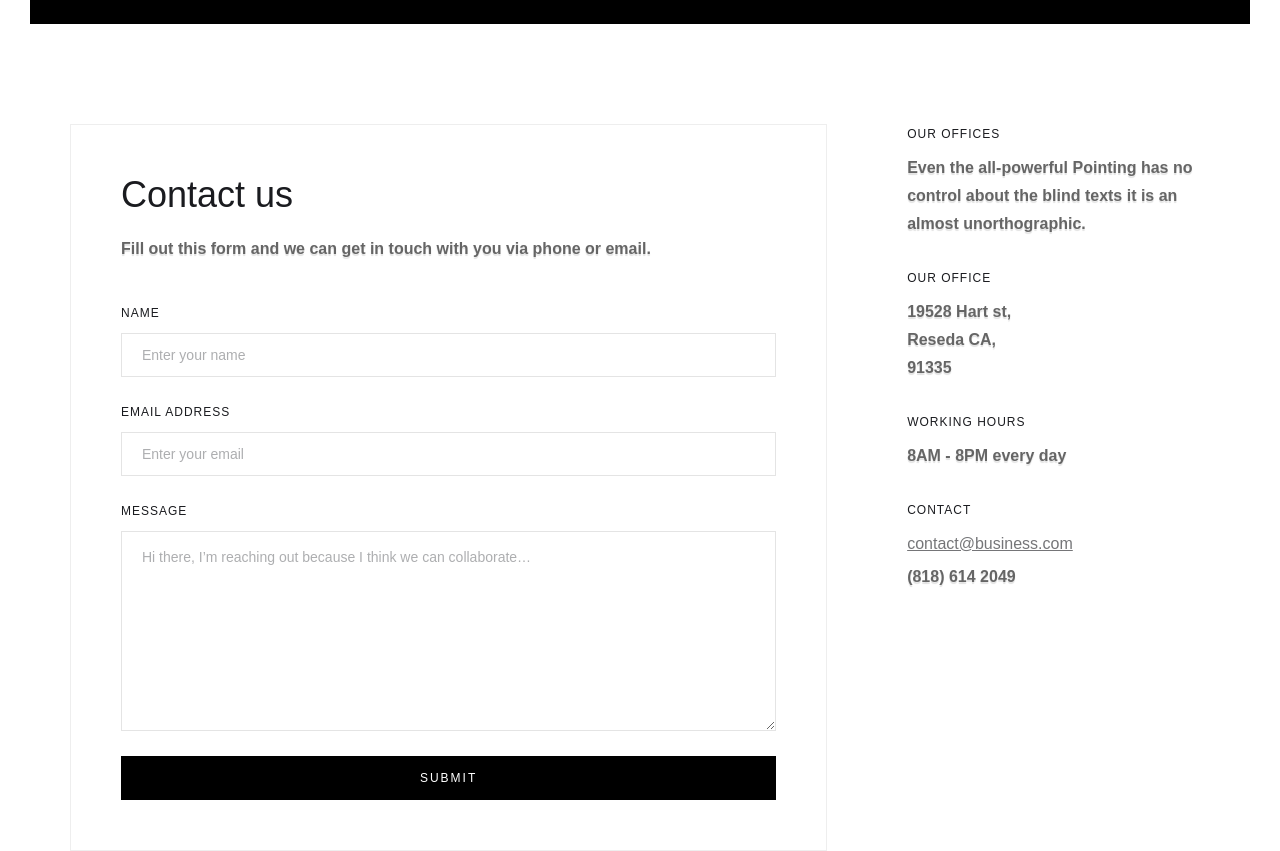
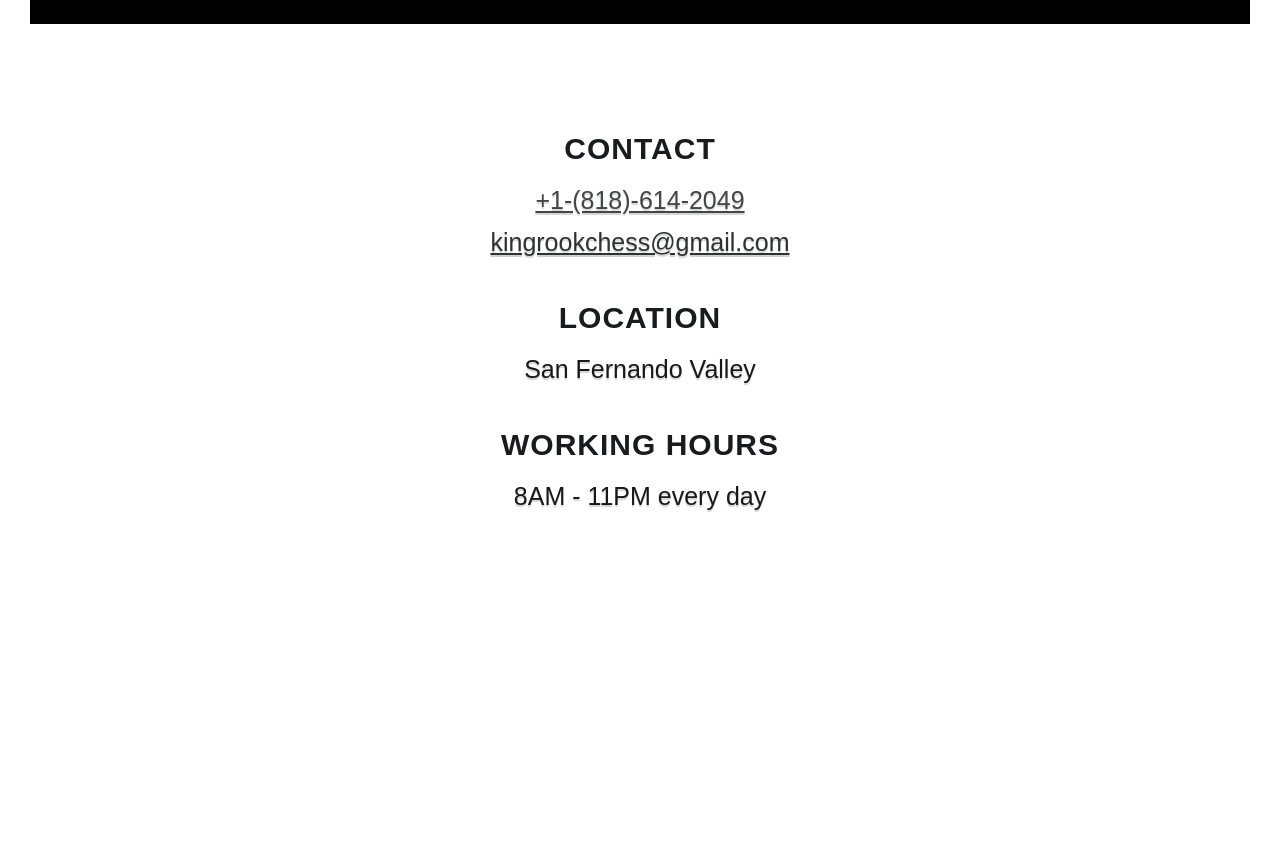
Before and after one commit to Smiff656/Chess-Website, a plain HTML site: page contact.html in a window 1280 px wide. Shown: the part 560-1411 px from the top of the page. After the commit the page ends 1167 px from the top, so only its background shows below. Drawn offline with nearby package versions, Linux system fonts and the light colour scheme; a script that the page names is missing.

Commit message:
Update from wf

```diff
--- a/contact.html
+++ b/contact.html
@@ -1,5 +1,5 @@
 <!DOCTYPE html><!--  This site was created in Webflow. https://www.webflow.com  -->
-<!--  Last Published: Tue Jul 11 2023 02:08:07 GMT+0000 (Coordinated Universal Time)  -->
+<!--  Last Published: Mon Jul 17 2023 16:55:59 GMT+0000 (Coordinated Universal Time)  -->
 <html data-wf-page="64a7442c4db8b5640ee34c94" data-wf-site="64a7442b4db8b5640ee34b32">
 <head>
   <meta charset="utf-8">
@@ -27,7 +27,7 @@ body{
 <body>
   <div data-collapse="medium" data-animation="default" data-duration="400" data-easing="ease" data-easing2="ease" role="banner" class="navigation w-nav">
     <div class="navigation-wrap">
-      <a href="index.html" class="logo-link w-nav-brand"><img src="images/business-logo2x.png" width="108" height="Auto" alt="" class="logo-image"></a>
+      <a href="index.html" class="logo-link w-nav-brand"><img src="images/Cropped-fully.png" width="148" height="Auto" alt="" class="logo-image"></a>
       <div class="menu">
         <nav role="navigation" class="navigation-items w-nav-menu">
           <a href="index.html" class="navigation-item w-nav-link">Home</a>
@@ -36,7 +36,7 @@ body{
         </nav>
         <div class="menu-button w-nav-button"><img src="images/menu-icon_1menu-icon.png" width="22" alt="" class="menu-icon"></div>
       </div>
-      <a href="mailto:mail@business.com?subject=You&#x27;ve%20got%20mail!" class="button cc-contact-us w-inline-block">
+      <a href="contact.html" aria-current="page" class="button cc-contact-us w-inline-block w--current">
         <div>Contact us</div>
       </a>
     </div>
@@ -49,43 +49,23 @@ body{
     </div>
   </div>
   <div class="section">
-    <div class="container">
-      <div class="w-layout-grid contact-form-grid">
-        <div id="w-node-_3f61509a-fac7-b0d5-3763-509be705858e-0ee34c94" class="contact-form-wrap">
-          <div class="contact-form-heading-wrap">
-            <h2 class="contact-heading">Contact us</h2>
-            <div class="paragraph-light">Fill out this form and we can get in touch with you via phone or email. </div>
-          </div>
-          <div class="contact-form w-form">
-            <form data-name="Get In Touch Form" name="wf-form-Get-In-Touch-Form" id="email-form" method="get" class="get-in-touch-form" data-wf-page-id="64a7442c4db8b5640ee34c94" data-wf-element-id="3f61509a-fac7-b0d5-3763-509be7058595"><label for="Name">Name</label><input type="text" class="text-field cc-contact-field w-input" maxlength="256" name="name" data-name="Name" placeholder="Enter your name" id="Name"><label for="Email-2">Email Address</label><input type="email" class="text-field cc-contact-field w-input" maxlength="256" name="Email" data-name="Email" placeholder="Enter your email" id="Email" required=""><label for="Message">Message</label><textarea id="Message" name="Message" placeholder="Hi there, I’m reaching out because I think we can collaborate…" maxlength="5000" data-name="Message" class="text-field cc-textarea cc-contact-field w-input"></textarea><input type="submit" value="Submit" data-wait="Please wait..." class="button w-button"></form>
-            <div class="status-message cc-success-message w-form-done">
-              <div>Thank you! Your submission has been received!</div>
-            </div>
-            <div class="status-message cc-error-message w-form-fail">
-              <div>Oops! Something went wrong while submitting the form.</div>
-            </div>
-          </div>
+    <div class="container"></div>
+  </div>
+  <div class="div-block">
+    <div class="details-wrap">
+      <div class="details-wrap">
+        <div class="label-copy">CONTACT</div>
+        <div class="paragraph-light">
+          <a href="tel:+18186142049" class="link">+1-(818)-614-2049</a>
         </div>
-        <div id="w-node-_3f61509a-fac7-b0d5-3763-509be70585a6-0ee34c94">
-          <div class="details-wrap">
-            <div class="label">Our offices </div>
-            <div class="paragraph-light">Even the all-powerful Pointing has no control about the blind texts it is an almost unorthographic.</div>
-          </div>
-          <div class="details-wrap">
-            <div class="label">OUR OFFICE</div>
-            <div class="paragraph-light">19528 Hart st, <br>Reseda CA,<br>91335</div>
-          </div>
-          <div class="details-wrap">
-            <div class="label">WORKING HOURS</div>
-            <div class="paragraph-light">8AM - 8PM every day</div>
-          </div>
-          <div class="details-wrap">
-            <div class="label">CONTACT</div>
-            <a href="mailto:contact@business.com?subject=You&#x27;ve%20got%20mail!" class="contact-email-link">contact@business.com</a>
-            <div class="paragraph-light">(818) 614 2049</div>
-          </div>
-        </div>
+        <a href="mailto:kingrookchess@gmail.com?subject=Book%20Chess%20Lesson" class="link">kingrookchess@gmail.com</a>
       </div>
+      <div class="label-copy">Location</div>
+      <div class="paragraph-light-copy">San Fernando Valley</div>
+    </div>
+    <div class="details-wrap">
+      <div class="label-copy">WORKING HOURS</div>
+      <div class="paragraph-light-copy">8AM - 11PM every day</div>
     </div>
   </div>
   <script src="https://d3e54v103j8qbb.cloudfront.net/js/jquery-3.5.1.min.dc5e7f18c8.js?site=64a7442b4db8b5640ee34b32" type="text/javascript" integrity="sha256-9/aliU8dGd2tb6OSsuzixeV4y/faTqgFtohetphbbj0=" crossorigin="anonymous"></script>
--- a/css/chess-website-685963.webflow.css
+++ b/css/chess-website-685963.webflow.css
@@ -141,6 +141,7 @@ figcaption {
   background-color: #f4f4f4;
   padding-left: 80px;
   padding-right: 80px;
+  font-family: Cinzel, sans-serif;
 }
 
 .styleguide-block {
@@ -286,9 +287,10 @@ figcaption {
   letter-spacing: 1px;
   text-transform: uppercase;
   margin-bottom: 10px;
-  font-size: 12px;
-  font-weight: 500;
-  line-height: 20px;
+  font-family: Cinzel, sans-serif;
+  font-size: 30px;
+  font-weight: 700;
+  line-height: 50px;
 }
 
 .label.cc-styleguide-label {
@@ -297,8 +299,11 @@ figcaption {
 
 .label.cc-light {
   opacity: .6;
-  font-family: Cinzel, sans-serif;
+  margin-top: 10px;
+  font-family: Cinzel, sans-serif;
+  font-size: 20px;
   font-weight: 600;
+  line-height: 30px;
 }
 
 .label.cc-blog-date {
@@ -338,10 +343,13 @@ figcaption {
 }
 
 .paragraph-light {
-  opacity: .6;
+  opacity: .9;
   color: #000;
   text-shadow: 0 2px 1px rgba(0, 0, 0, .2);
-  font-weight: 600;
+  font-family: Cinzel, sans-serif;
+  font-size: 19px;
+  font-weight: 400;
+  line-height: 30px;
 }
 
 .heading-jumbo {
@@ -553,6 +561,7 @@ figcaption {
 
 .intro-content.cc-homepage {
   margin-bottom: 20px;
+  font-family: Cinzel, sans-serif;
 }
 
 .motto-wrap {
@@ -561,6 +570,7 @@ figcaption {
   margin-bottom: 85px;
   margin-left: auto;
   margin-right: auto;
+  font-family: Cinzel, sans-serif;
 }
 
 .about-story-wrap {
@@ -919,8 +929,11 @@ figcaption {
 }
 
 .contact-email-link {
-  opacity: .6;
-  margin-bottom: 5px;
+  opacity: .8;
+  margin-bottom: 0;
+  font-family: Cinzel, sans-serif;
+  font-size: 25px;
+  line-height: 42px;
 }
 
 .contact-email-link:hover {
@@ -1000,9 +1013,11 @@ figcaption {
   / 1fr .5fr;
   align-items: center;
   margin-bottom: 80px;
+  font-family: Cinzel, sans-serif;
 }
 
 .about-grid.cc-about-2 {
+  grid-column-gap: 80px;
   grid-template-columns: 2fr 1fr;
   grid-template-areas: ". .";
   font-family: Cinzel, sans-serif;
@@ -1234,11 +1249,72 @@ figcaption {
   line-height: 20px;
   text-decoration: none;
   transition: box-shadow .25s, transform .25s;
+  box-shadow: 0 4px 5px 1px rgba(0, 0, 0, .2);
 }
 
 .button-v1---brix-copy.hover-v4---brix:hover {
   transform: scale(1.05);
   box-shadow: 0 6px 26px rgba(74, 58, 255, .4);
+}
+
+.div-block {
+  text-align: center;
+  margin-bottom: 0;
+  padding-bottom: 60px;
+  font-size: 30px;
+  line-height: 50px;
+}
+
+.label-copy {
+  letter-spacing: 1px;
+  text-transform: uppercase;
+  margin-bottom: 5px;
+  font-family: Cinzel, sans-serif;
+  font-size: 30px;
+  font-weight: 700;
+  line-height: 50px;
+}
+
+.label-copy.cc-styleguide-label {
+  margin-bottom: 25px;
+}
+
+.label-copy.cc-light {
+  opacity: .6;
+  font-family: Cinzel, sans-serif;
+  font-weight: 600;
+}
+
+.label-copy.cc-blog-date {
+  opacity: .6;
+  margin-top: 20px;
+}
+
+.link {
+  opacity: .9;
+  text-shadow: 0 2px 1px rgba(0, 0, 0, .2);
+  font-family: Cinzel, sans-serif;
+  font-size: 25px;
+  font-weight: 400;
+  line-height: 42px;
+}
+
+.paragraph-light-copy {
+  opacity: .9;
+  color: #000;
+  text-shadow: 0 2px 1px rgba(0, 0, 0, .2);
+  opacity: .9;
+  color: #000;
+  text-shadow: 0 2px 1px rgba(0, 0, 0, .2);
+  font-family: Cinzel, sans-serif;
+  font-size: 25px;
+  font-weight: 400;
+  line-height: 42px;
+}
+
+.div-block-2 {
+  text-align: center;
+  margin-bottom: 80px;
 }
 
 @media screen and (max-width: 991px) {
@@ -1671,14 +1747,6 @@ figcaption {
   grid-area: 2 / 2 / 3 / 3;
 }
 
-#w-node-_3f61509a-fac7-b0d5-3763-509be705858e-0ee34c94 {
-  grid-area: 1 / 1 / 2 / 2;
-}
-
-#w-node-_3f61509a-fac7-b0d5-3763-509be70585a6-0ee34c94 {
-  grid-area: 1 / 2 / 2 / 3;
-}
-
 @media screen and (max-width: 991px) {
   #w-node-_86e64837-0616-515b-4568-76c147234d34-0ee34c8f {
     grid-area: 2 / 1 / 3 / 2;
@@ -1686,6 +1754,8 @@ figcaption {
 
   #w-node-_86e64837-0616-515b-4568-76c147234d3f-0ee34c8f {
     grid-area: 1 / 1 / 2 / 2;
+    align-self: auto;
+    justify-self: center;
   }
 
   #w-node-_86e64837-0616-515b-4568-76c147234d41-0ee34c8f {
@@ -1694,6 +1764,7 @@ figcaption {
 
   #w-node-_86e64837-0616-515b-4568-76c147234d4c-0ee34c8f {
     grid-area: 1 / 1 / 2 / 2;
+    justify-self: center;
   }
 
   #w-node-ca1212d8-4247-8b87-bc90-543393b118f2-0ee34c92 {
@@ -1710,10 +1781,6 @@ figcaption {
 
   #w-node-ca1212d8-4247-8b87-bc90-543393b11905-0ee34c92 {
     grid-area: 3 / 1 / 4 / 2;
-  }
-
-  #w-node-_3f61509a-fac7-b0d5-3763-509be70585a6-0ee34c94 {
-    grid-area: 2 / 1 / 3 / 2;
   }
 }
 
```
Also changed, not shown: 401.html (+1 -1 lines), 404.html (+1 -1 lines), about.html (+6 -6 lines), detail_post.html (+4 -4 lines), index.html (+19 -15 lines), styleguide.html (+3 -3 lines), images/Cropped-fully.png (added).
